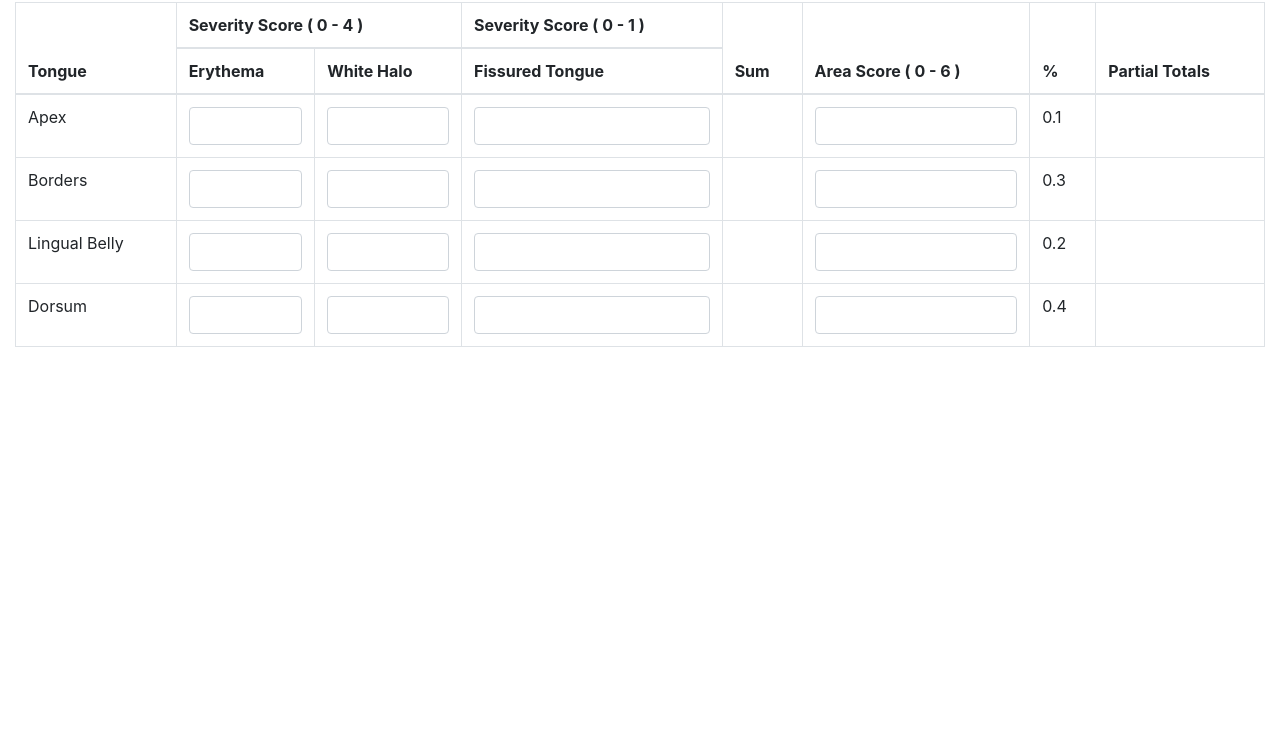
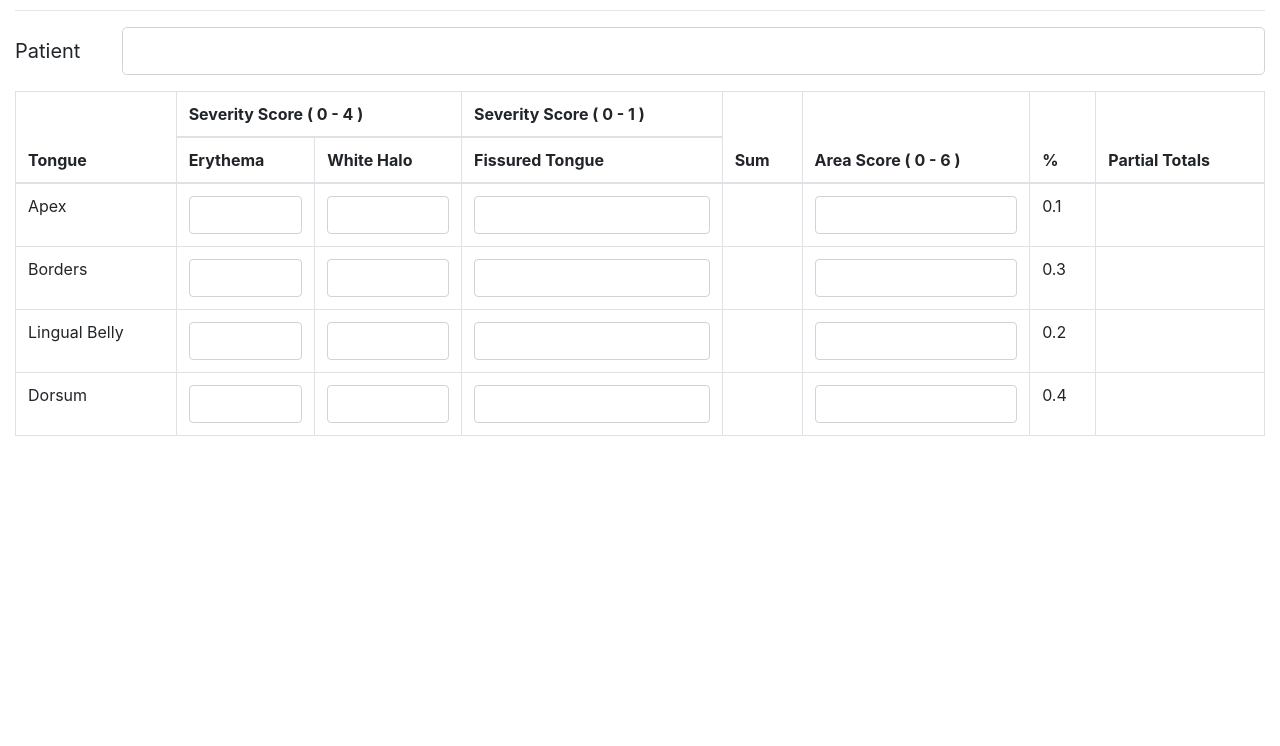
Before and after one commit to fvillena/gtasi, a plain HTML site: page index.html in a window 1280 px wide. Shown: the part 54-800 px from the top of the page. Drawn offline with Linux system fonts and the light colour scheme.

Commit message:
patient name

```diff
--- a/index.html
+++ b/index.html
@@ -12,6 +12,15 @@
   <body>
     <div class="container-fluid">
         <h1>Geographic Tongue Area and Severity Index</h1>
+        <hr>
+        <form>
+            <div class="form-group row">
+              <label for="patient_name" class="col-sm-1 col-form-label col-form-label-lg">Patient</label>
+              <div class="col-sm-11">
+                <input type="test" class="form-control form-control-lg" id="patient_name">
+              </div>
+            </div>
+          </form>
         <table class="table table-bordered">
             <thead>
             <tr>
```
